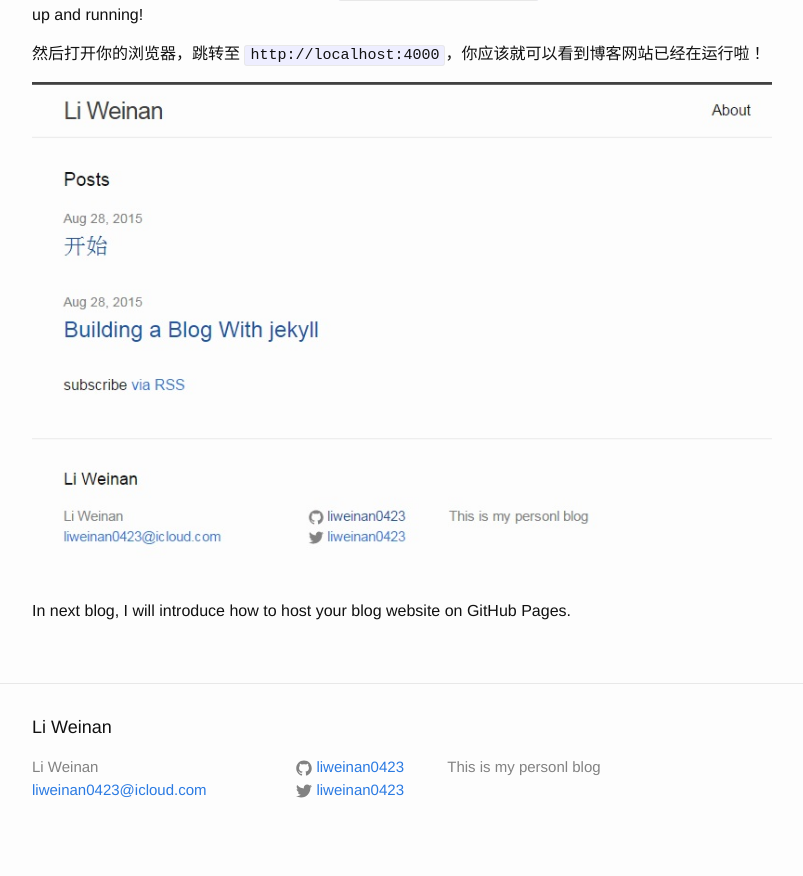
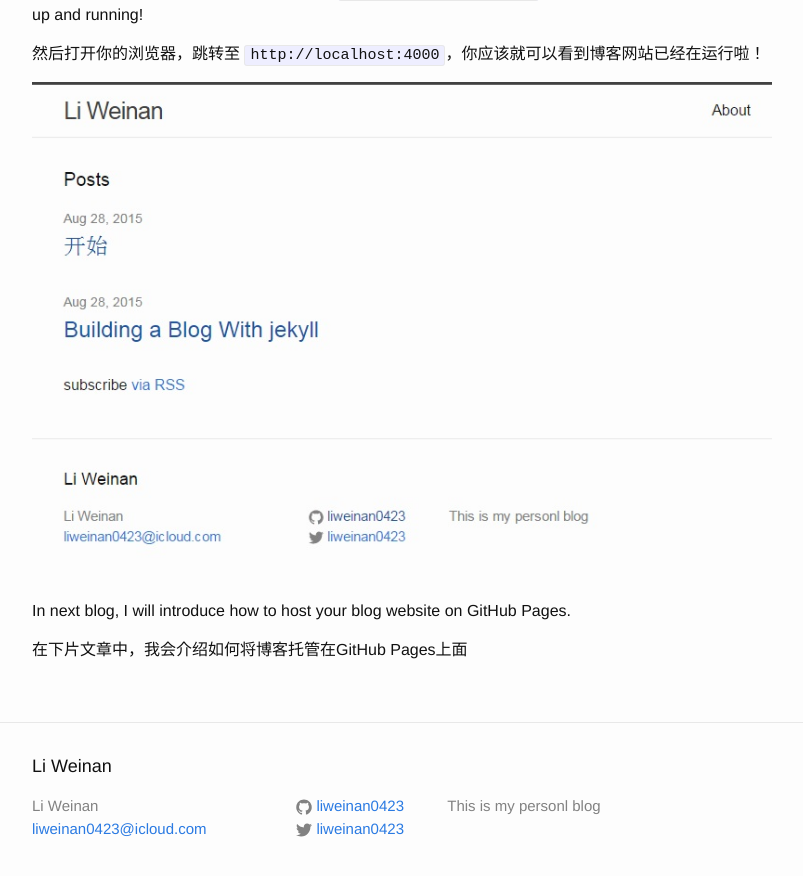
Before and after one commit to liweinan0423/liweinan0423.github.io, a Jekyll site: the page built from _posts/2015-08-28-build-a-blog-with-jekyll.md, in a window 1280 px wide and 900 px high, scrolled down 1990 px. Shown: the top 876 px of the window, without its empty margins (238-1041 px from the left). Built offline with Jekyll 4.4.1, drawn with Linux system fonts in a browser that asks for light colours.

Commit message:
Update 2015-08-28-build-a-blog-with-jekyll.md

```diff
--- a/_posts/2015-08-28-build-a-blog-with-jekyll.md
+++ b/_posts/2015-08-28-build-a-blog-with-jekyll.md
@@ -77,3 +77,5 @@ Then open your favorite browser and go to `http://localhost:4000` and you will s
 
 
 In next blog, I will introduce how to host your blog website on GitHub Pages.
+
+在下片文章中，我会介绍如何将博客托管在GitHub Pages上面
```
